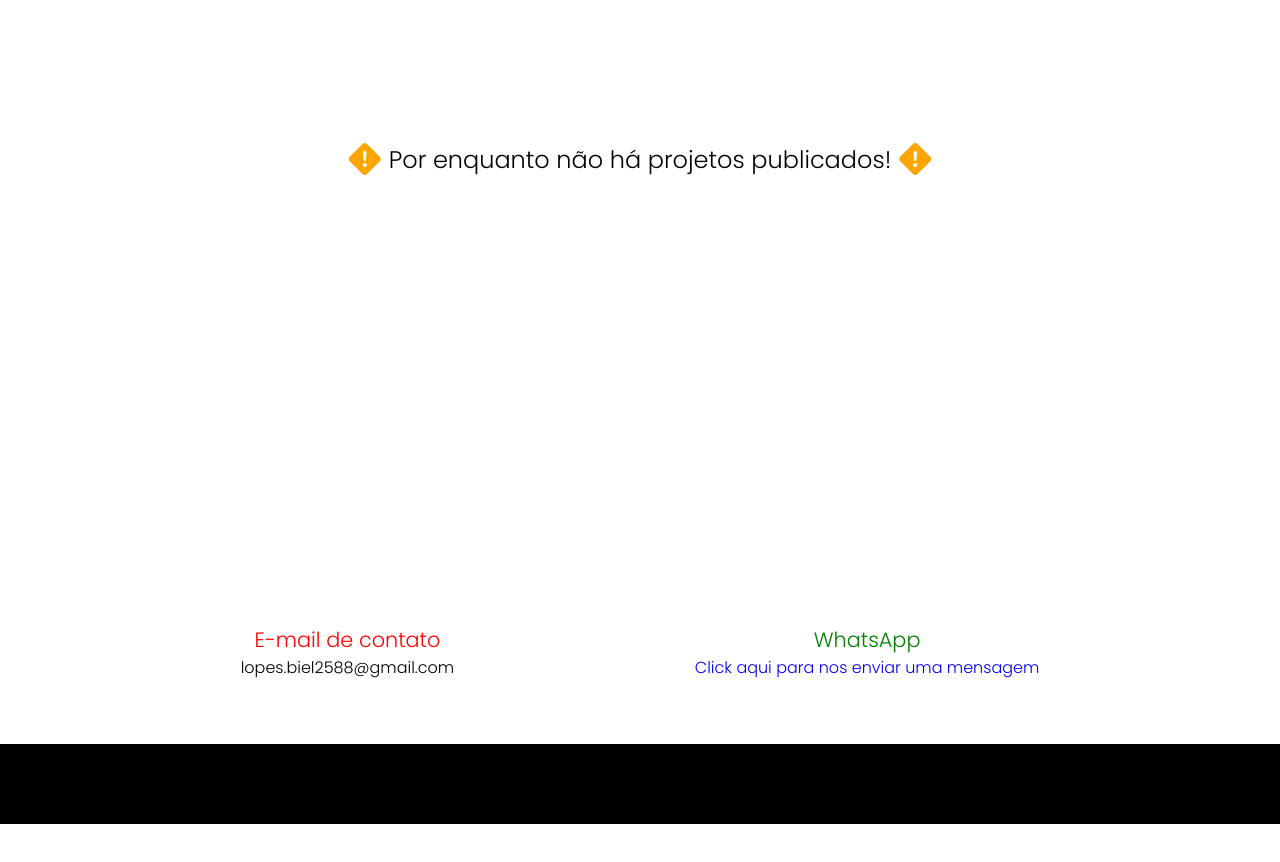
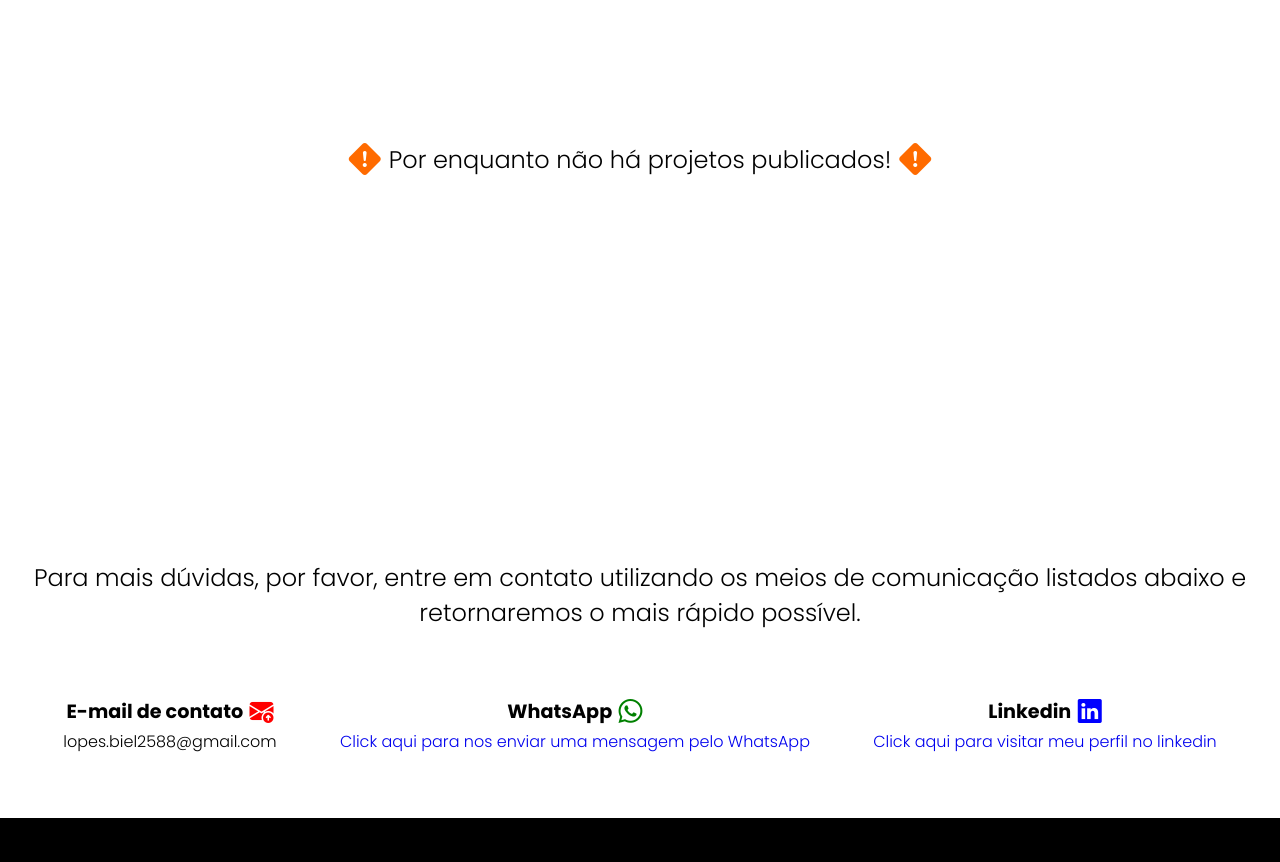
Before and after one commit to GabrielLS88/Portifolio, a plain HTML site: page index.html in a window 1280 px wide. Shown: the part 1000-1862 px from the top of the page. Before the commit the page ends 1824 px from the top, so only its background shows below. Drawn offline with nearby package versions, Linux system fonts and the light colour scheme.

Commit message:
Versao Mobilr

```diff
--- a/index.css
+++ b/index.css
@@ -29,6 +29,7 @@
     display: flex;
     align-items: center;
     justify-content: center;
+    z-index: 9;
 }
 
 .bodyLinks a{
@@ -40,7 +41,7 @@
 
 .bodyLinks a:hover{
     font-size: 1.4rem;
-    color: orange;
+    color: #FF6B00;
 }
 
 .bodyApresentacao{
@@ -61,11 +62,12 @@
 .textoApresentacao h1{
     font-size: 2rem;
     font-weight: bold;
-    color: orange;
+    color: #FF6B00;
 }
 .textoApresentacao p{
     font-size: 1.2rem;
     margin-top: 1rem;
+    font-weight: 300;
 }
 
 .blocoApresentacaoImg{
@@ -120,8 +122,15 @@
 
 .bi-exclamation-diamond-fill{
     font-size: 2rem;
-    color: orange;
+    color: #FF6B00;
     margin: 0rem 0.5rem;
+}
+
+.informacaoParaContato{
+    width: 100%;
+    height: auto;
+    padding: 0rem 1rem;
+    text-align: center;
 }
 
 .bodyContato{
@@ -143,14 +152,45 @@
     text-align: center;
 }
 
+.divBlocoInconsContato{
+    width: auto;
+    height: auto;
+    display: flex;
+    align-items: center;
+    justify-content: baseline;
+}
+
 #tituloEmail{
-    font-size: 1.3rem;
+    font-size: 1.2rem;
+    font-weight: bold;
+}
+
+.bi-envelope-arrow-up-fill{
     color: red;
+    font-size: 1.5rem;
+    margin-left: 0.4rem;
 }
 
 #tituloWhatsApp{
-    font-size: 1.3rem;
+    font-size: 1.2rem;
+    font-weight: bold;
+}
+
+.bi-whatsapp{
+    font-size: 1.5rem;
     color: green;
+    margin-left: 0.4rem;
+}
+
+#tituloLinkedin{
+    font-size: 1.2rem;
+    font-weight: bold;
+}
+
+.bi-linkedin{
+    font-size: 1.5rem;
+    color:  blue;
+    margin-left: 0.4rem;
 }
 
 .bodyFooter{
--- a/index.html
+++ b/index.html
@@ -22,7 +22,7 @@
     <div class="blocoInvisivel" id="blocoInvisivel"></div>
     <section class="bodyApresentacao">
         <div class="textoApresentacao">
-            <h1>Developer Gabriel</h1>
+            <h1>Gabriel Lopes</h1>
             <p>
                 Olá! Estou empolgado em compartilhar um pouco sobre minha trajetória e habilidades. Aos 20 anos de idade, estou imerso no mundo da tecnologia e do desenvolvimento web. Além de cursar Sistemas da Informação, tenho mergulhado na área de desenvolvimento de software, realizando projetos por conta própria, especialmente focados em front-end. Essa experiência prática tem complementado minha formação acadêmica, proporcionando um entendimento abrangente das nuances do desenvolvimento de software. Permita-me compartilhar mais sobre minhas experiências e o que posso oferecer no mundo digital.
             </p>
@@ -35,14 +35,30 @@
     <section class="bodyProjetos" id="bodyProjetos">
         <i class="bi bi-exclamation-diamond-fill"></i><p>Por enquanto não há projetos publicados!</p><i class="bi bi-exclamation-diamond-fill"></i>
     </section>
+    <section class="informacaoParaContato">
+        <h1>Para mais dúvidas, por favor, entre em contato utilizando os meios de comunicação listados abaixo e retornaremos o mais rápido possível.</h1>
+    </section>
     <section class="bodyContato" id="bodyContato">
         <div class="blocoContato">
-            <p id="tituloEmail">E-mail de contato</p>
+            <div class="divBlocoInconsContato">
+                <p id="tituloEmail">E-mail de contato</p>
+                <i class="bi bi-envelope-arrow-up-fill"></i>
+            </div>
             <p>lopes.biel2588@gmail.com</p>
         </div>
         <div class="blocoContato">
-            <p id="tituloWhatsApp">WhatsApp</p>
-            <a target=”_blank” href="https://wa.me/34997801829">Click aqui para nos enviar uma mensagem</a>
+            <div class="divBlocoInconsContato">
+                <p id="tituloWhatsApp">WhatsApp</p>
+                <i class="bi bi-whatsapp"></i>
+            </div>
+
+            <a target=”_blank” href="https://wa.me/34997801829">Click aqui para nos enviar uma mensagem pelo WhatsApp</a>
+        </div>
+        <div class="blocoContato">
+            <div class="divBlocoInconsContato"><p id="tituloLinkedin">Linkedin</p>
+                <i class="bi bi-linkedin"></i>
+            </div>
+            <a target=”_blank” href="https://www.linkedin.com/in/gabriel-lopes-968b111a5/">Click aqui para visitar meu perfil no linkedin</a>
         </div>
     </section>
     <footer class="bodyFooter">
```
Also changed, not shown: Imagens/Animation - 1715653505105.gif (added).
